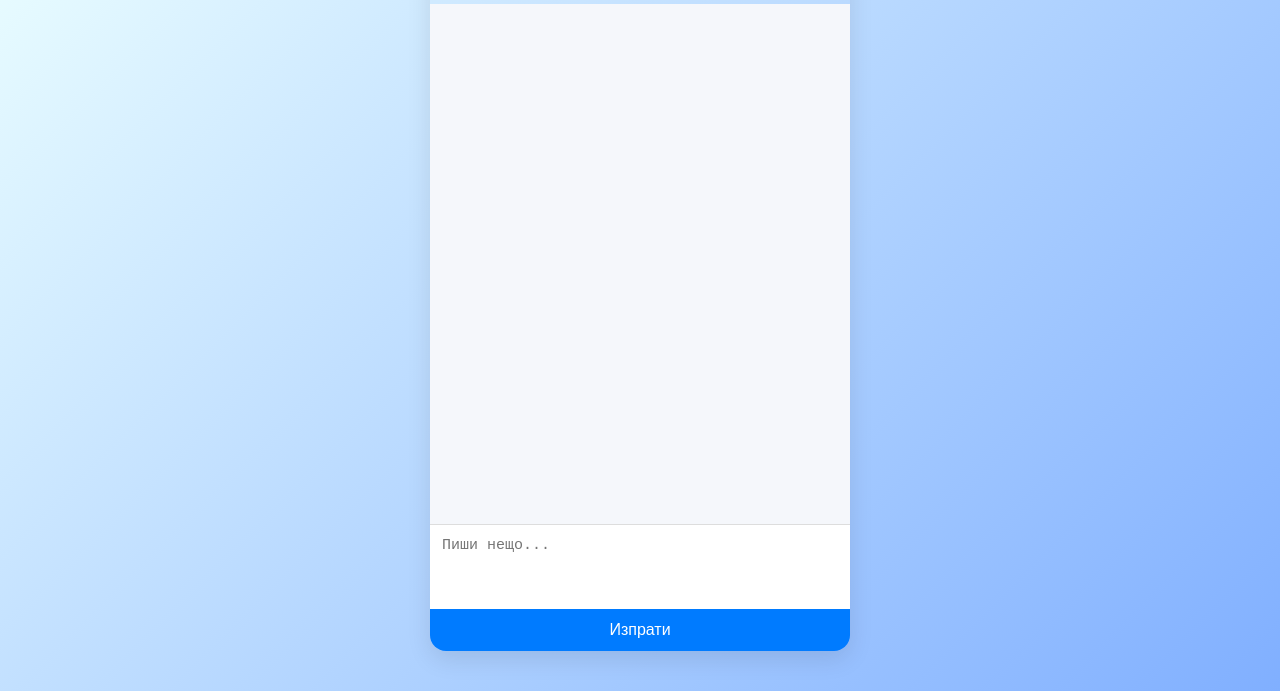
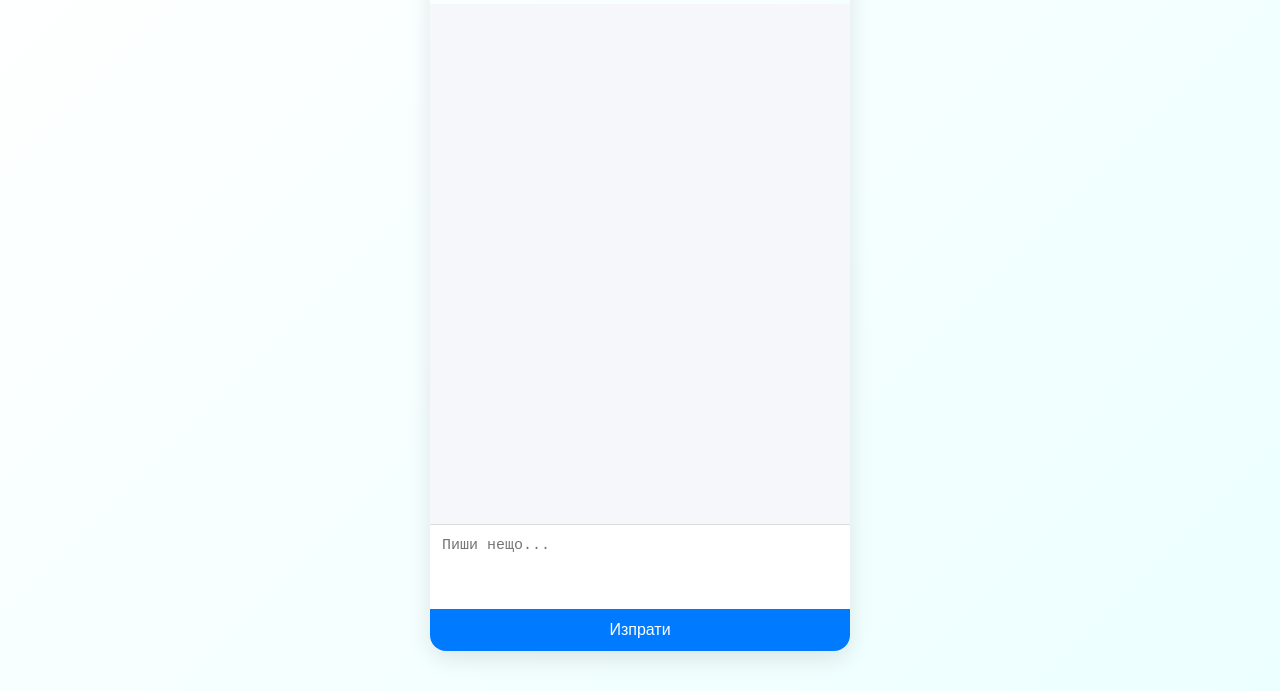
Before and after one commit to vasko5500/ai-chat-demo, a website: page index.html in a window 1280 px wide. Shown: the part 109-800 px from the top of the page. Drawn offline with Linux system fonts and the light colour scheme.

Commit message:
Refactor CSS styles for improved layout and design

```diff
--- a/style.css
+++ b/style.css
@@ -9,8 +9,8 @@
 
 body {
   font-family: "Segoe UI", Arial, sans-serif;
-  background-color: var(--bg-light);
-  background: linear-gradient(135deg, #ecffff 0%, #80afff 100%);
+  background: #80afff;
+  background: linear-gradient(135deg, #ffffff 0%, #ecffff 100%);
   margin: 0;
   height: 100vh;
   display: flex;
```
